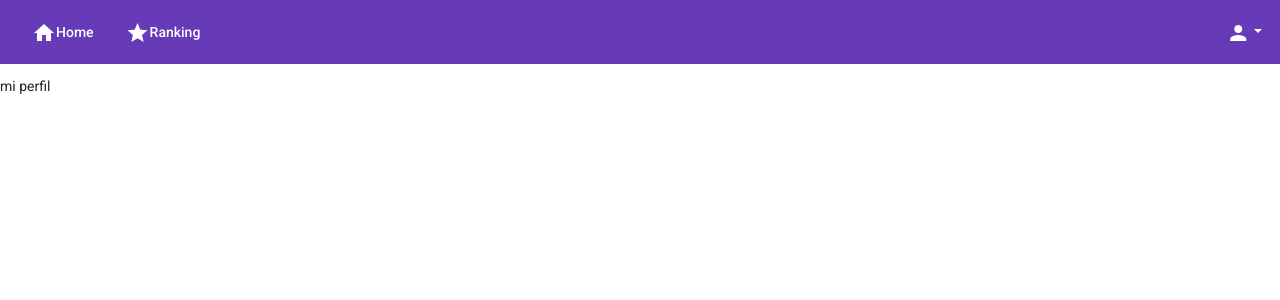
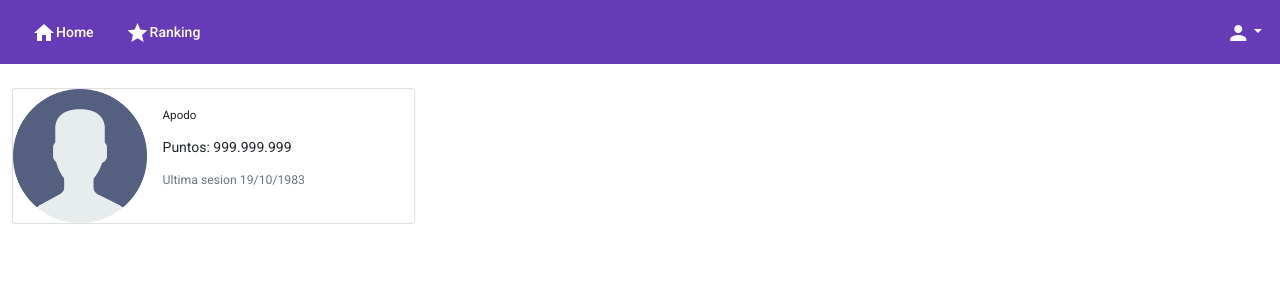
Before and after one commit to ChonaPostres/front-software-educacional, an Angular app: page /components/my-profile in a window 1280 px wide. Shown: the top 300 px of the page. Built offline with nearby package versions, Linux system fonts and the light colour scheme.

Commit message:
Cambios visuales en html

```diff
--- a/src/app/auth/forgot-password/forgot-password.component.html
+++ b/src/app/auth/forgot-password/forgot-password.component.html
@@ -1,10 +1,10 @@
 <div class="container-fluid">
     <div class="row justify-content-center align-items-center vh-100">
-      <div class="card shadow border" style="width: 18rem;">
+      <div class="card shadow border" style="width: 30rem;">
         <div class="card-body">
           <h2 class="card-title">Olvido su contraseña?</h2>
           <form [formGroup]="forgotPassForm">
-              <label>Ingrese correo electrónico de su cuenta y le enviaremos instrucciones para resetear su contraseña</label>
+              <p class="card-text">Ingrese correo electrónico de su cuenta y le enviaremos instrucciones para resetear su contraseña</p>
               <div class="form-floating mb-3">
                 <input type="email" class="form-control" id="floatingInput" placeholder="name@example.com" formControlName="email">
                 <label for="floatingInput">Correo electrónico</label>
--- a/src/app/auth/login/login.component.html
+++ b/src/app/auth/login/login.component.html
@@ -1,14 +1,19 @@
+<head>
+  <script src="https://ajax.googleapis.com/ajax/libs/jquery/3.6.0/jquery.min.js"></script>
+  <script src="https://cdn.jsdelivr.net/npm/jquery-validation@1.19.5/dist/jquery.validate.min.js"></script>
+
+</head>
 <div class="container-fluid">
   <div class="row justify-content-center align-items-center vh-100">
     <div class="card shadow border" style="width: 18rem;">
       <div class="card-body">
         <h2 class="card-title">Iniciar Sesión</h2>
         <form [formGroup]="loginForm">
-            <div class="mb-4">
+            <div class="mb-4 form-group">
                 <label for="email" class="form-label">Correo electrónico</label>
                 <input type="email" class="form-control" formControlName="email">
             </div>
-            <div class="mb-4">
+            <div class="mb-4 form-group">
                 <label for="password" class="form-label">Contraseña</label>
                 <input type="password" class="form-control" formControlName="password">
             </div>
--- a/src/app/components/category/category.component.html
+++ b/src/app/components/category/category.component.html
@@ -1,16 +1,9 @@
 <app-nav-bar></app-nav-bar>
-<h2 class="mt-4">Categorias:</h2>
-<div class="row my-2 g-4 " *ngFor="let activity of activities">
-    <!--<div class="col">
-      <button type="button" class="btn btn-lg text-white col-12" style="background-color: blueviolet">Nombre categoria</button>
-    </div>
-    <div class="col">
-      <button type="button" class="btn btn-lg text-white col-12" style="background-color: blueviolet">Nombre categoria</button>
-    </div>
-    <div class="col">
-      <button type="button" class="btn btn-lg text-white col-12" style="background-color: blueviolet">Nombre categoria</button>
-    </div>-->
-    <div class="col">
-      <button type="button" class="btn btn-lg text-white col-12" style="background-color: blueviolet" (click)="goActivity(activity.id)">{{activity.title}}</button>
-    </div>
+<div class="container-fluid">
+  <h2 class="mt-4">Actividades:</h2>
+  <div class="row my-2 g-4 ">
+      <div class="col col-4" *ngFor="let activity of activities">
+        <button type="button" class="btn btn-lg text-white col-12" style="background-color: blueviolet" (click)="goActivity(activity.id)">{{activity.title}}</button>
+      </div>
+  </div>
 </div>
--- a/src/app/components/home/home.component.html
+++ b/src/app/components/home/home.component.html
@@ -19,17 +19,8 @@
     </div>
   </div>
   <h2 class="mt-4">Categorias:</h2>
-  <div class="row my-2 g-4 " *ngFor="let category of categories">
-    <!--<div class="col">
-      <button type="button" class="btn btn-lg text-white col-12" style="background-color: blueviolet">Nombre categoria</button>
-    </div>
-    <div class="col">
-      <button type="button" class="btn btn-lg text-white col-12" style="background-color: blueviolet">Nombre categoria</button>
-    </div>
-    <div class="col">
-      <button type="button" class="btn btn-lg text-white col-12" style="background-color: blueviolet">Nombre categoria</button>
-    </div>-->
-    <div class="col">
+  <div class="row my-2 g-4 ">
+    <div class="col col-4" *ngFor="let category of categories">
       <button type="button" class="btn btn-lg text-white col-12" style="background-color: blueviolet" (click)="goCategory(category.id)">{{category.title}}</button>
     </div>
   </div>
--- a/src/app/components/my-profile/my-profile.component.html
+++ b/src/app/components/my-profile/my-profile.component.html
@@ -1,2 +1,27 @@
 <app-nav-bar></app-nav-bar>
-<p>mi perfil</p>
+<div class="container-fluid">
+  <div class="row my-4">
+    <div class="col col-md-4">
+      <div class="card" style="max-width: 38rem;">
+        <div class="row g-0">
+          <div class="col-md-4">
+            <img src="../../../assets/images/149071.png" class="img-fluid rounded-start" alt="...">
+          </div>
+          <div class="col-md-8">
+            <div class="card-body">
+              <h5 class="card-title">Apodo</h5>
+              <p class="card-text">Puntos: 999.999.999</p>
+              <p class="card-text"><small class="text-muted">Ultima sesion 19/10/1983</small></p>
+            </div>
+          </div>
+        </div>
+      </div>
+    </div>
+  </div>
+  <h2 class="mt-4"></h2>
+  <div class="row my-2 g-4 ">
+    <div class="col">
+
+    </div>
+  </div>
+</div>
```
